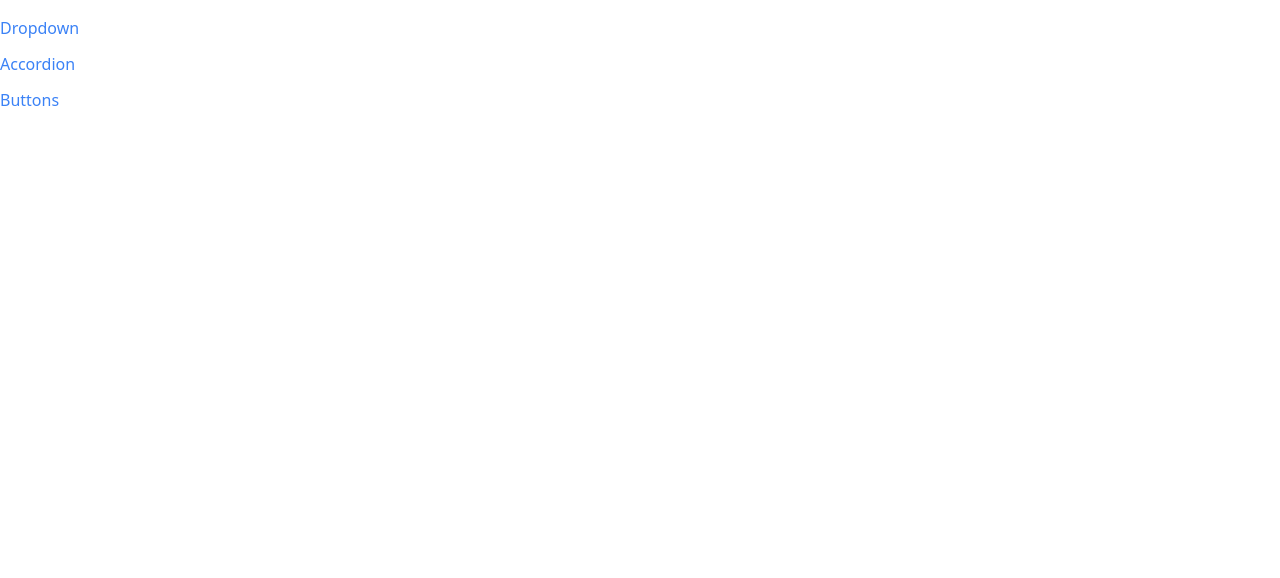
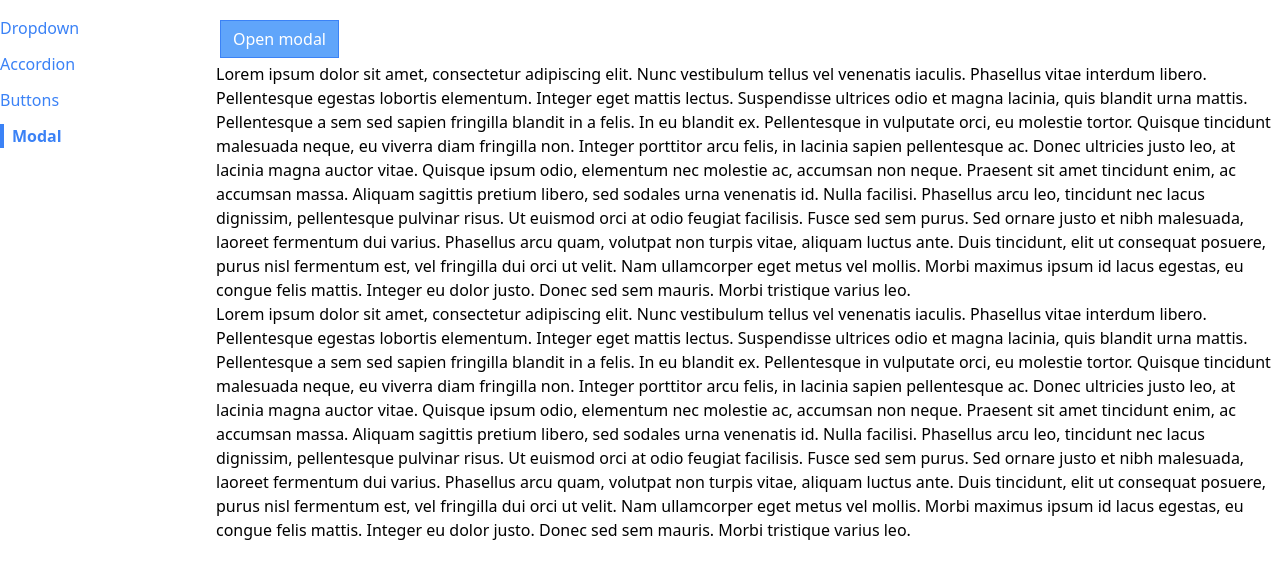
Before and after one commit to AndreiVB/react-components, a React (Create React App) app: page /modal in a window 1280 px wide. Shown: the top 578 px of the page. Built offline with nearby package versions, Linux system fonts and the light colour scheme.

Commit message:
created components: Sidear & Modal, page: Modal
added event handlers for showing & closing modal, fixed scrolling issue

```diff
--- a/public/index.html
+++ b/public/index.html
@@ -39,5 +39,6 @@
       To begin the development, run `npm start` or `yarn start`.
       To create a production bundle, use `npm run build` or `yarn build`.
     -->
+    <div class="modal-container"></div>
   </body>
 </html>
--- a/src/App.js
+++ b/src/App.js
@@ -3,6 +3,7 @@ import Route from './components/Route';
 import AccordionPage from './pages/AccordionPage';
 import DropdownPage from './pages/DropdownPage';
 import ButtonPage from './pages/ButtonPage';
+import ModalPage from './pages/ModalPage';
 
 
 function App() {
@@ -19,6 +20,9 @@ function App() {
 				<Route path="/buttons">
 					<ButtonPage />
 				</Route>
+				<Route path="/modal">
+					<ModalPage />
+				</Route>
 			</div>
 		</div>
 	);
--- /dev/null
+++ b/src/components/Modal.js
@@ -0,0 +1,31 @@
+import ReactDOM from "react-dom";
+import { useEffect } from "react";
+
+function Modal({onClose, children, actionBar}) {
+    useEffect(() => {
+        document.body.classList.add('overflow-hidden');
+
+        return () => {
+            document.body.classList.remove('overflow-hidden');
+        }
+    }, []);
+    return ReactDOM.createPortal(
+			<div>
+				<div
+					onClick={onClose}
+					className="fixed inset-0 bg-gray-300 opacity-80"
+				></div>
+				<div className="fixed inset-40 p-10 bg-white">
+					<div className="flex flex-col justify-between h-full">
+						{children}
+						<div className="flex justify-end">
+                            {actionBar}
+                        </div>
+					</div>
+				</div>
+			</div>,
+			document.querySelector(".modal-container")
+		);
+};
+
+export default Modal;
--- a/src/components/Sidebar.js
+++ b/src/components/Sidebar.js
@@ -4,7 +4,8 @@ function Sidebar () {
     const links = [
         { label: 'Dropdown', path:'/'},
         { label: 'Accordion', path:'/accordion'},
-        { label: 'Buttons', path:'/buttons'}
+        { label: 'Buttons', path:'/buttons'},
+        { label: 'Modal', path:'/modal'}
     ];
 
     const renderedLinks = links.map((link) => {
--- /dev/null
+++ b/src/pages/ModalPage.js
@@ -0,0 +1,72 @@
+import { useState } from 'react';
+import Modal from '../components/Modal';
+import Button from '../components/Button';
+
+function ModalPage() {
+    const [showModal, setShowModal] = useState(false);
+
+    const handleClick = () => {
+        setShowModal(true);
+    };
+
+	const handleClose = () => {
+		setShowModal(false);
+	};
+
+	const actionBar = <div><Button onClick={handleClose} primary>I accept</Button></div>;
+	const modal = <Modal onClose={handleClose} actionBar={actionBar}>
+			<p>Here is something important</p>
+		</Modal>
+    return (
+			<div>
+				<Button onClick={handleClick} primary>
+					Open modal
+				</Button>
+				{showModal && modal}
+				<p>
+					Lorem ipsum dolor sit amet, consectetur adipiscing elit. Nunc
+					vestibulum tellus vel venenatis iaculis. Phasellus vitae interdum
+					libero. Pellentesque egestas lobortis elementum. Integer eget mattis
+					lectus. Suspendisse ultrices odio et magna lacinia, quis blandit urna
+					mattis. Pellentesque a sem sed sapien fringilla blandit in a felis. In
+					eu blandit ex. Pellentesque in vulputate orci, eu molestie tortor.
+					Quisque tincidunt malesuada neque, eu viverra diam fringilla non.
+					Integer porttitor arcu felis, in lacinia sapien pellentesque ac. Donec
+					ultricies justo leo, at lacinia magna auctor vitae. Quisque ipsum
+					odio, elementum nec molestie ac, accumsan non neque. Praesent sit amet
+					tincidunt enim, ac accumsan massa. Aliquam sagittis pretium libero,
+					sed sodales urna venenatis id. Nulla facilisi. Phasellus arcu leo,
+					tincidunt nec lacus dignissim, pellentesque pulvinar risus. Ut euismod
+					orci at odio feugiat facilisis. Fusce sed sem purus. Sed ornare justo
+					et nibh malesuada, laoreet fermentum dui varius. Phasellus arcu quam,
+					volutpat non turpis vitae, aliquam luctus ante. Duis tincidunt, elit
+					ut consequat posuere, purus nisl fermentum est, vel fringilla dui orci
+					ut velit. Nam ullamcorper eget metus vel mollis. Morbi maximus ipsum
+					id lacus egestas, eu congue felis mattis. Integer eu dolor justo.
+					Donec sed sem mauris. Morbi tristique varius leo.
+				</p>
+				Lorem ipsum dolor sit amet, consectetur adipiscing elit. Nunc vestibulum
+				tellus vel venenatis iaculis. Phasellus vitae interdum libero.
+				Pellentesque egestas lobortis elementum. Integer eget mattis lectus.
+				Suspendisse ultrices odio et magna lacinia, quis blandit urna mattis.
+				Pellentesque a sem sed sapien fringilla blandit in a felis. In eu
+				blandit ex. Pellentesque in vulputate orci, eu molestie tortor. Quisque
+				tincidunt malesuada neque, eu viverra diam fringilla non. Integer
+				porttitor arcu felis, in lacinia sapien pellentesque ac. Donec ultricies
+				justo leo, at lacinia magna auctor vitae. Quisque ipsum odio, elementum
+				nec molestie ac, accumsan non neque. Praesent sit amet tincidunt enim,
+				ac accumsan massa. Aliquam sagittis pretium libero, sed sodales urna
+				venenatis id. Nulla facilisi. Phasellus arcu leo, tincidunt nec lacus
+				dignissim, pellentesque pulvinar risus. Ut euismod orci at odio feugiat
+				facilisis. Fusce sed sem purus. Sed ornare justo et nibh malesuada,
+				laoreet fermentum dui varius. Phasellus arcu quam, volutpat non turpis
+				vitae, aliquam luctus ante. Duis tincidunt, elit ut consequat posuere,
+				purus nisl fermentum est, vel fringilla dui orci ut velit. Nam
+				ullamcorper eget metus vel mollis. Morbi maximus ipsum id lacus egestas,
+				eu congue felis mattis. Integer eu dolor justo. Donec sed sem mauris.
+				Morbi tristique varius leo.
+			</div>
+		);
+}
+
+export default ModalPage;
```
